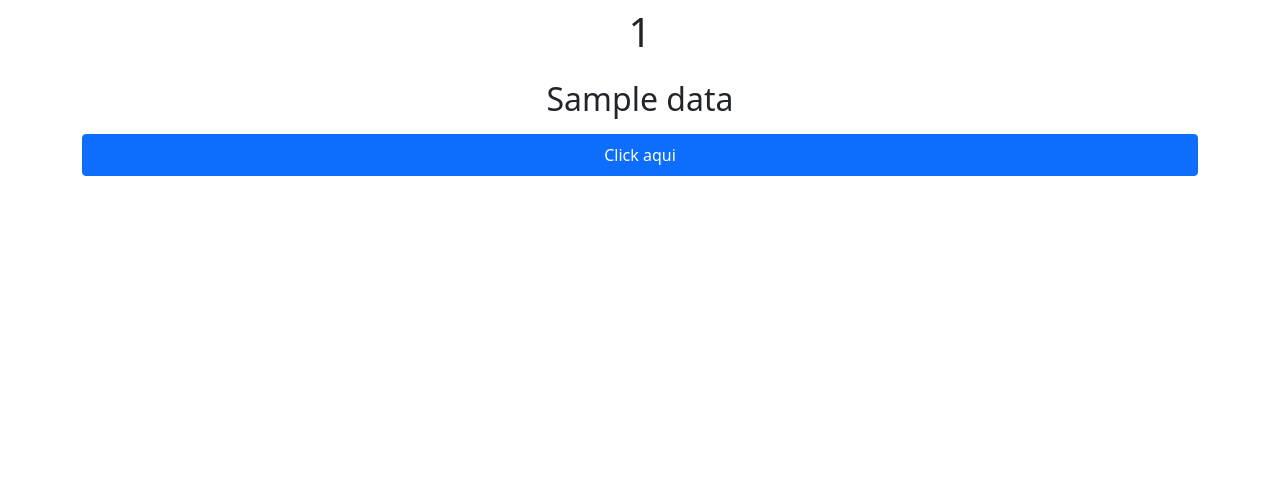
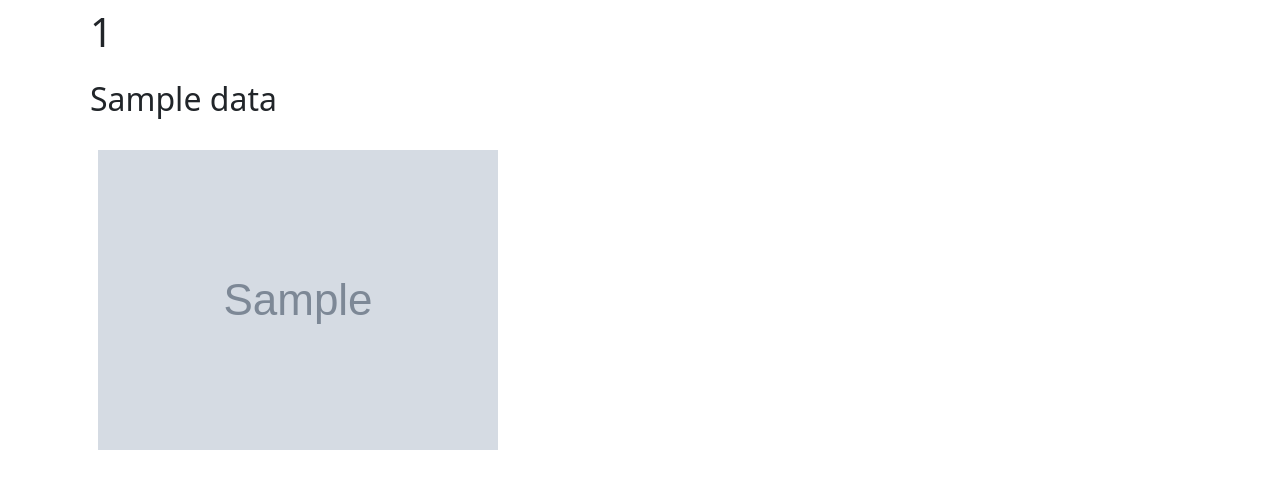
Before and after one commit to williamrx777/deezerapi, a Flask app: page /musicas/1 in a window 1280 px wide. Shown: the top 489 px of the page. Run offline with Flask 2, Linux system fonts and the light colour scheme; grey boxes marked "Sample" are stand-in pictures; a database or web service that is not in the repository returns one stand-in record (values such as "Sample title"); data that the repository does not hold is empty.

Commit message:
update 1.0

```diff
--- a/app.py
+++ b/app.py
@@ -50,12 +50,22 @@ def index():
     return render_template('index.html',l=l,t=t,c=c,l1=l1,t1=t1,c1=c1,l2=l2,t2=t2,c2=c2,l3=l3,t3=t3,c3=c3,l4=l4,t4=t4,c4=c4,l5=l5,t5=t5,c5=c5,l6=l6,t6=t6,c6=c6,l7=l7,t7=t7,c7=c7,l8=l8,t8=t8,c8=c8,l9=l9,t9=t9,c9=c9)
 @app.route('/musicas/<nome>')
 def musicas(nome=None):
-        a = nome
-        musica = requests.get(f"https://api.deezer.com/search?q={a}")
-        musica_dic = musica.json()
-        link = musica_dic['data'][0]['link']
-        descricao = musica_dic['data'][0]['title']
-        return render_template('musicas.html', nome = nome,link = link, descricao = descricao)
+
+        url = "https://deezerdevs-deezer.p.rapidapi.com/search"
+
+        querystring = {"q":nome}
+
+        headers = {
+	        "X-RapidAPI-Key": "a20c999515msh9ad00c73d2b660ap1c376ajsn2046be0cfe12",
+	        "X-RapidAPI-Host": "deezerdevs-deezer.p.rapidapi.com"
+        }
+
+        response = requests.request("GET", url, headers=headers, params=querystring)
+        q  = response.json()
+        link = q['data'][0]['link']
+        descricao = q['data'][0]['title']
+        foto = q['data'][0]['album']['cover_xl']
+        return render_template('musicas.html', nome = nome,link = link, descricao = descricao,foto=foto)
 
 if __name__=='__name__':
     app.run(debug=True)
--- a/templates/index.html
+++ b/templates/index.html
@@ -5,7 +5,7 @@
         <form action="#" method="post">
                 <div class="container container-fluid">
                     <div class="d-flex flex-column mb-3">
-                        <h1 class="h1 text-center p-2" >Player Music</h1>
+                        <h1 class="h1 text-center p-2" >Deezer</h1>
                         <input type="text" class="form-control p-2" name=nome placeholder="Digite sua musica ou banda favorita">
                         <input type="submit" class="btn btn-primary align-middle p-2" value="submit">
                     </div>
--- a/templates/musicas.html
+++ b/templates/musicas.html
@@ -3,9 +3,9 @@
 {% block content %}
         <div class="container container-fluid ">
             <div class="d-flex flex-column mb-3">
-                <h1 class="h1 p-2 text-center" >{{nome}}</h1>
-                <h2 class="h2 p-2 text-center" >{{descricao}}</h2>
-                <a class="btn btn-primary p-2" href="{{link}}" >Click aqui</a>
+                <h1 class="h1 p-2 " >{{nome}}</h1>
+                <h2 class="h2 p-2 " >{{descricao}}</h2>
+                <a class=" p-2" href="{{link}}" ><img class="p-2" src="{{foto}}" alt=""></a>
             </div>
         </div>
 {% endblock %}
```
